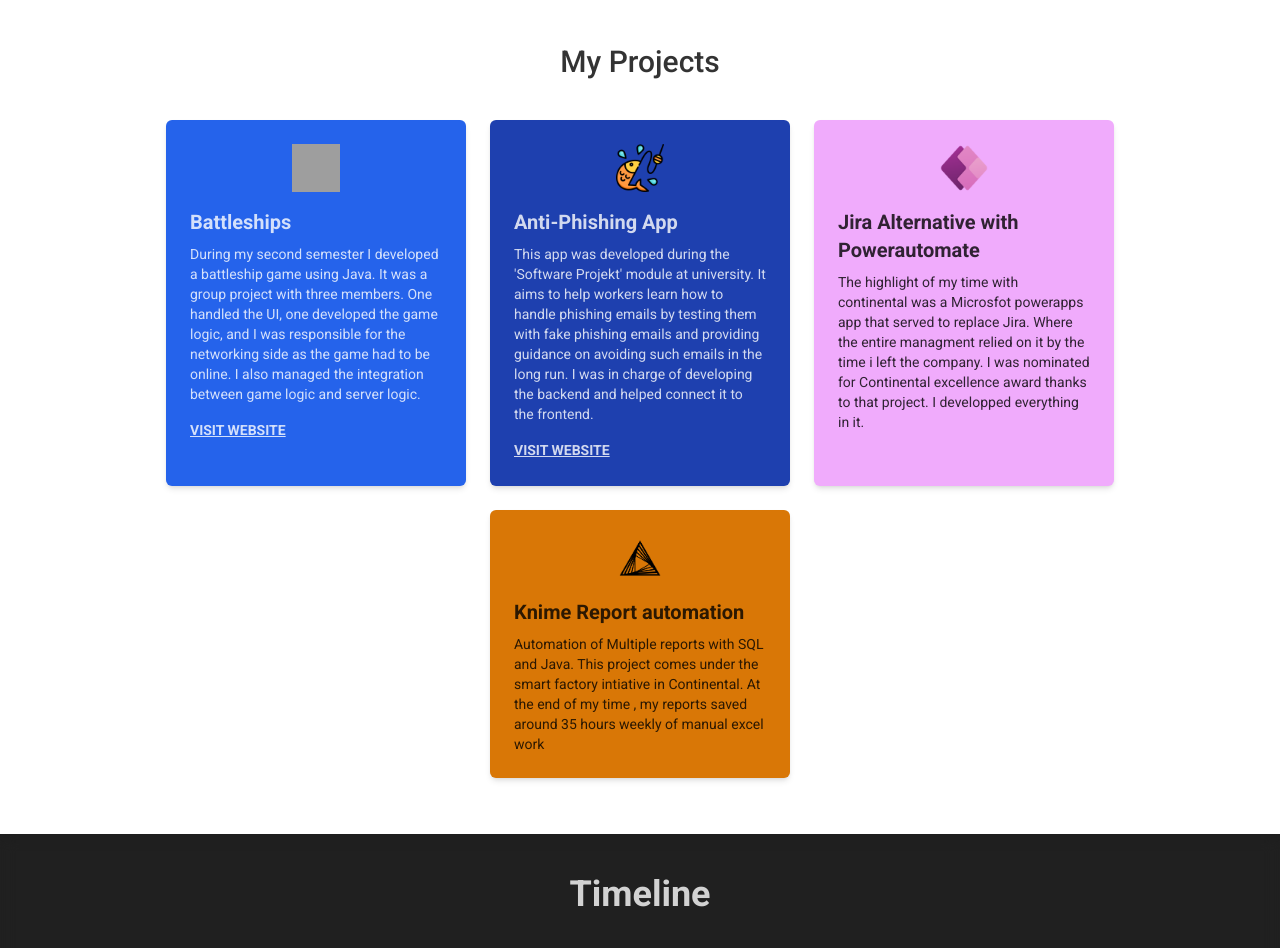
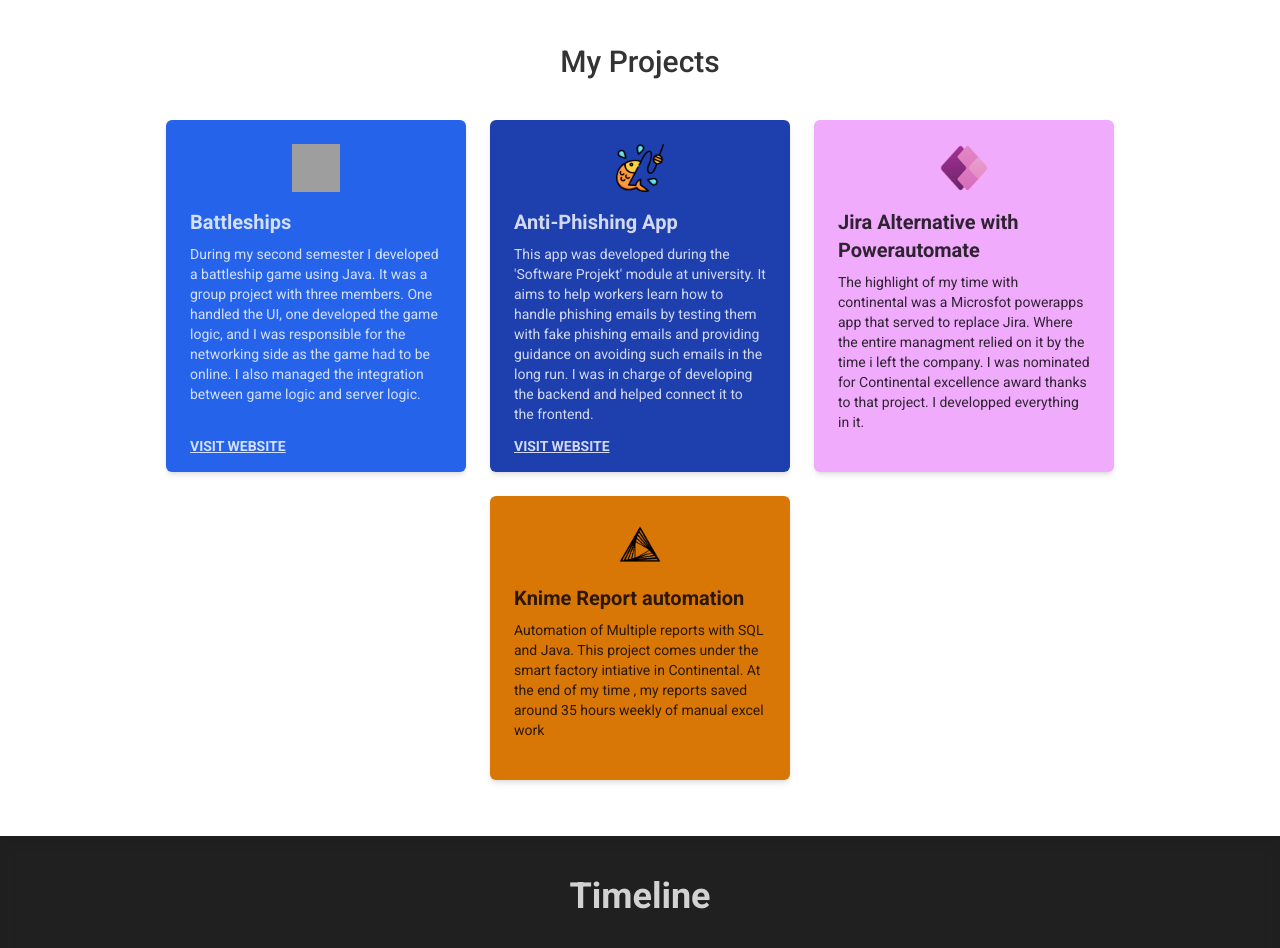
Before and after one commit to YassineBibi02/YassineBibi02.github.io, a Next.js app: page / in a window 1280 px wide. Shown: the part 1380-2328 px from the top of the page. Built offline with nearby package versions, Linux system fonts and the light colour scheme; grey boxes are pictures that could not be loaded.

Commit message:
Changed the projects Component

```diff
--- a/app/components/ComplicatedComponents/ProjectCard.tsx
+++ b/app/components/ComplicatedComponents/ProjectCard.tsx
@@ -6,26 +6,28 @@ interface ProjectCardProps {
   link: string;
   icon: string;
   bgColor: string;
-  txtColor:string;
-
+  txtColor: string;
 }
 
 const ProjectCard: React.FC<ProjectCardProps> = ({ title, description, link, icon, bgColor, txtColor }) => {
-
-
   return (
-    <div className={`p-6 rounded-md shadow-md ${txtColor} ${bgColor} w-full sm:w-[300px]`}>
+    <div className={`p-6 rounded-md shadow-md ${txtColor} ${bgColor} w-full sm:w-[300px] relative`}>
       <div className="flex justify-center mb-4">
         <img src={icon} alt={title} className="w-12 h-12" />
       </div>
-      <h2 className="text-xl font-bold">{title}</h2>
-      <p className="text-sm mt-2">{description}</p>
-      {link ? (
-        <a href={link} target="_blank" rel="noopener noreferrer" className="mt-4 inline-block text-sm font-semibold underline">
+      <h2 className="text-xl  font-bold">{title}</h2>
+      <p className="text-sm mt-2 mb-4">{description}</p>
+
+      {link && (
+        <a
+          href={link}
+          target="_blank"
+          rel="noopener noreferrer"
+          className="absolute bottom-4 left-6 text-sm font-semibold underline "
+        >
           VISIT WEBSITE
         </a>
-      ) : null}
-
+      )}
     </div>
   );
 };
```
